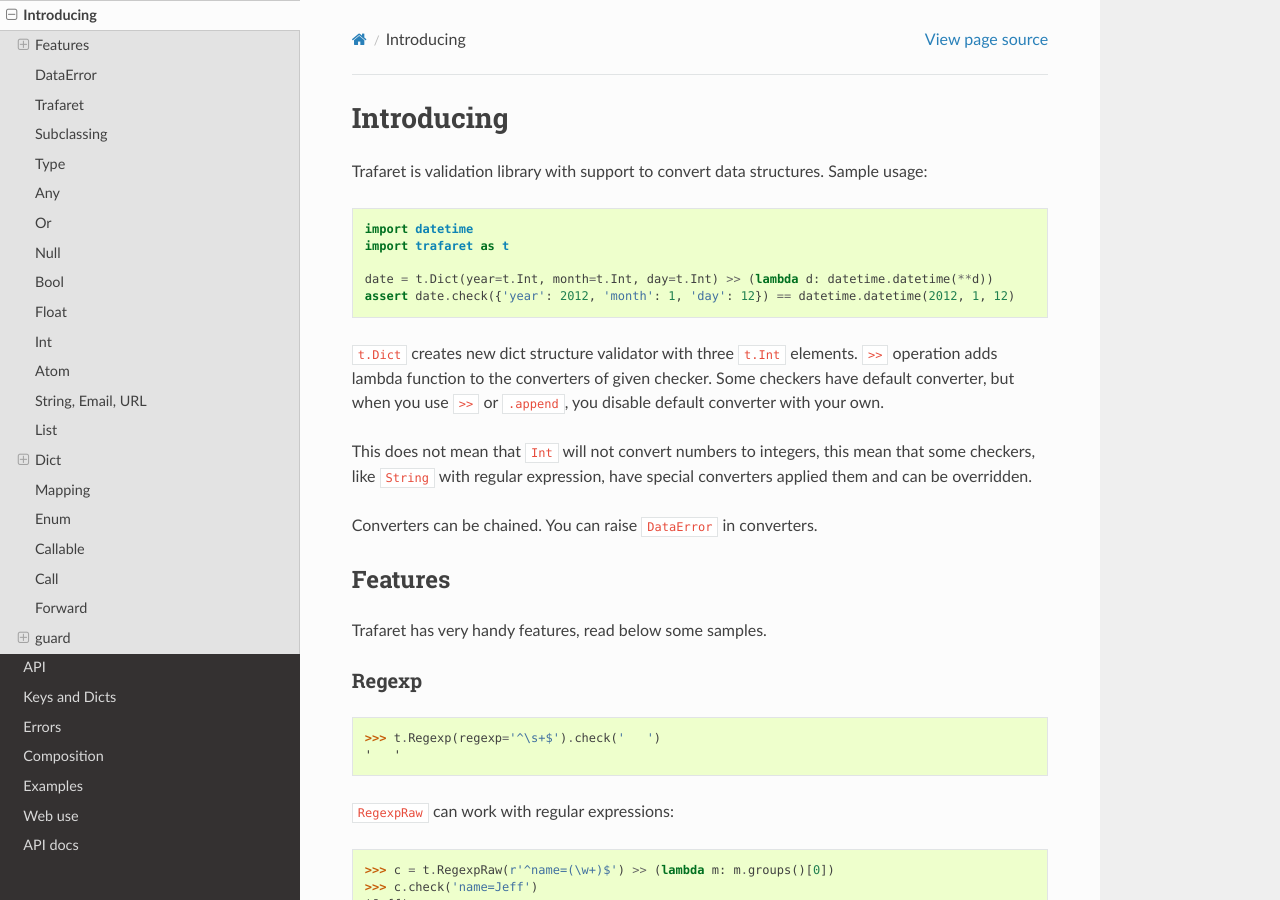
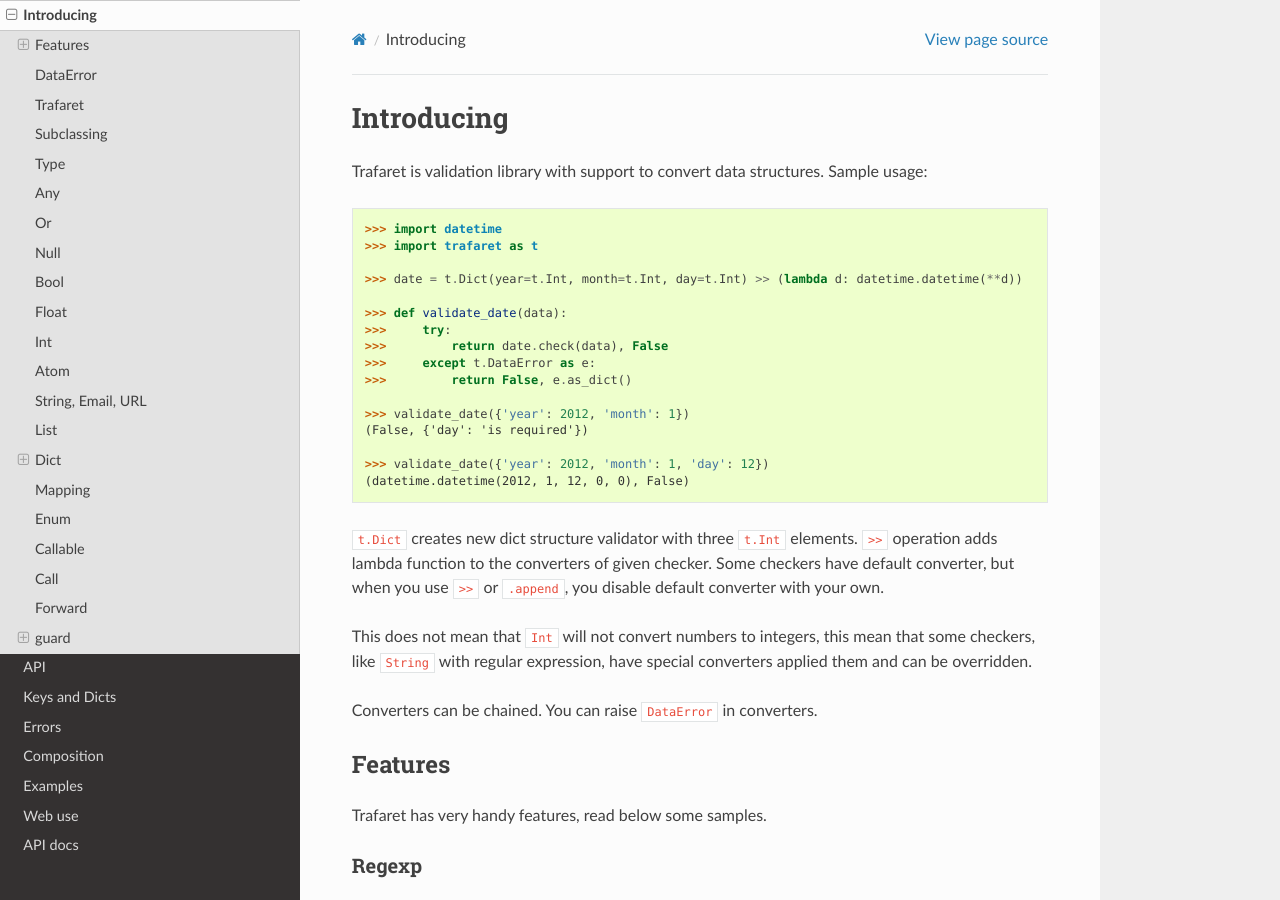
Before and after one commit to Deepwalker/trafaret, a Sphinx documentation site: the page built from docs/intro.rst, in a window 1280 px wide and 900 px high. Built offline with Sphinx 7.4.7 and the Read the Docs theme 2.0.0, drawn with Linux system fonts in a browser that asks for light colours.

Commit message:
docs: added better example in introduction part

```diff
--- a/docs/intro.rst
+++ b/docs/intro.rst
@@ -4,11 +4,22 @@
 Trafaret is validation library with support to convert data structures.
 Sample usage::
 
-    import datetime
-    import trafaret as t
+    >>> import datetime
+    >>> import trafaret as t
 
-    date = t.Dict(year=t.Int, month=t.Int, day=t.Int) >> (lambda d: datetime.datetime(**d))
-    assert date.check({'year': 2012, 'month': 1, 'day': 12}) == datetime.datetime(2012, 1, 12)
+    >>> date = t.Dict(year=t.Int, month=t.Int, day=t.Int) >> (lambda d: datetime.datetime(**d))
+
+    >>> def validate_date(data):
+    >>>     try:
+    >>>         return date.check(data), False
+    >>>     except t.DataError as e:
+    >>>         return False, e.as_dict()
+
+    >>> validate_date({'year': 2012, 'month': 1})
+    (False, {'day': 'is required'})
+
+    >>> validate_date({'year': 2012, 'month': 1, 'day': 12})
+    (datetime.datetime(2012, 1, 12, 0, 0), False)
 
 ``t.Dict`` creates new dict structure validator with three ``t.Int`` elements.
 ``>>`` operation adds lambda function to the converters of given checker.
```
